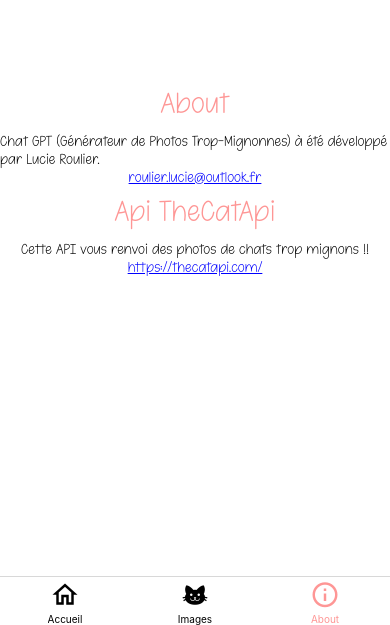
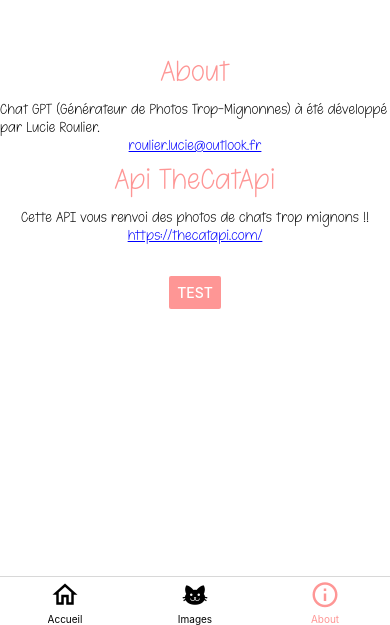
Before and after one commit to lucie-sio/myReact, a React Native app: screen /About in a window 390 px wide. Shown: the part 219-844 px from the top of the page. Built offline with nearby package versions, Linux system fonts and the light colour scheme.

Commit message:
codeMercredi

```diff
--- a/package.json
+++ b/package.json
@@ -13,11 +13,12 @@
     "@react-navigation/bottom-tabs": "^6.5.5",
     "@react-navigation/native": "^6.1.4",
     "expo": "~47.0.12",
+    "expo-file-system": "~15.1.1",
     "expo-status-bar": "~1.4.2",
     "react": "18.1.0",
     "react-dom": "18.1.0",
     "react-native": "0.70.5",
-		"react-native-safe-area-context": "^4.5.0",
+    "react-native-safe-area-context": "4.4.1",
     "react-native-safe-area-view": "^1.1.1",
     "react-native-vector-icons": "^9.2.0",
     "react-native-web": "~0.18.9"
--- a/src/navigation/TabBar.jsx
+++ b/src/navigation/TabBar.jsx
@@ -1,14 +1,10 @@
 import { createBottomTabNavigator } from "@react-navigation/bottom-tabs";
-import { Image } from "react-native";
 // Pages
 import { Accueil } from "../pages/Accueil";
 import { Images } from "../pages/Images";
 import { About } from "../pages/About";
 // Icônes
 import Icon from "react-native-vector-icons/MaterialCommunityIcons";
-import HomeIcon from "../../assets/home.svg";
-import CatIcon from "../../assets/cat.svg";
-import InfoIcon from "../../assets/info.svg";
 
 const Tab = createBottomTabNavigator();
 
--- a/src/pages/About.jsx
+++ b/src/pages/About.jsx
@@ -1,6 +1,21 @@
-import { View, Text, StyleSheet, Linking } from "react-native";
+import { useState } from "react";
+import { View, Text, Button, StyleSheet, Linking } from "react-native";
+import { api } from "../services/api";
 
 export function About() {
+    const [apiResult, setApiResult] = useState("");
+
+    const newTest = () => {
+        setApiResult("");
+        api().then((result) => {
+            if (result) {
+                setApiResult(result);
+            } else {
+                setApiResult("Impossible de récupérer une image depuis l'API.");
+            }
+        });
+    };
+
     return (
         <View style={styles.container}>
             <Text style={styles.title}>About</Text>
@@ -16,6 +31,7 @@
             >
                 roulier.lucie@outlook.fr
             </Text>
+
             <Text style={styles.title}>Api TheCatApi</Text>
             <Text style={styles.text}>
                 Cette API vous renvoi des photos de chats trop mignons !!
@@ -26,6 +42,12 @@
             >
                 https://thecatapi.com/
             </Text>
+            <View style={styles.btnTest}>
+                <Button title="Test" onPress={newTest} color="#fe9695">
+                    Test API
+                </Button>
+            </View>
+            <Text>{apiResult}</Text>
         </View>
     );
 }
@@ -53,4 +75,8 @@
         fontSize: 15,
         fontFamily: "Baby-Girl",
     },
+    btnTest: {
+        paddingTop: 30,
+        fontSize: 30,
+    },
 });
--- a/src/services/api.jsx
+++ b/src/services/api.jsx
@@ -1,13 +1,26 @@
 export async function api() {
-	// async function getImage() {
     try {
+        // "https://thecatapi.com/api/images/get?format=src&type=img"
+
+        const apiFormat = "src";
+        const apiType = "img";
+        const apiKey =
+            "live_yuV4cEQtTy1zG1WwqC2VkWFITklseg6NW1TgTnRcnr3pGBwnW3yhtJyP1MlYZ9JF";
+
         return await fetch(
-			"https://thecatapi.com/api/images/get?format=src&type=img"
-		).then((result) => {
+            `https://thecatapi.com/api/images/get?
+			format=${apiFormat}&
+			type=${apiType}&
+			api_key=${apiKey}`
+        )
+            .then((result) => {
                 return result.url;
+            })
+            .catch((error) => {
+                console.log(error);
+                return false;
             });
     } catch (error) {
         return false;
     }
-	// }
 }
```
Also changed, not shown: src/component/ImageApi.jsx (+19 -1 lines), 1 other file (tests, documents, lock files or other folders). Lines whose indentation alone changed are shown as unchanged.
